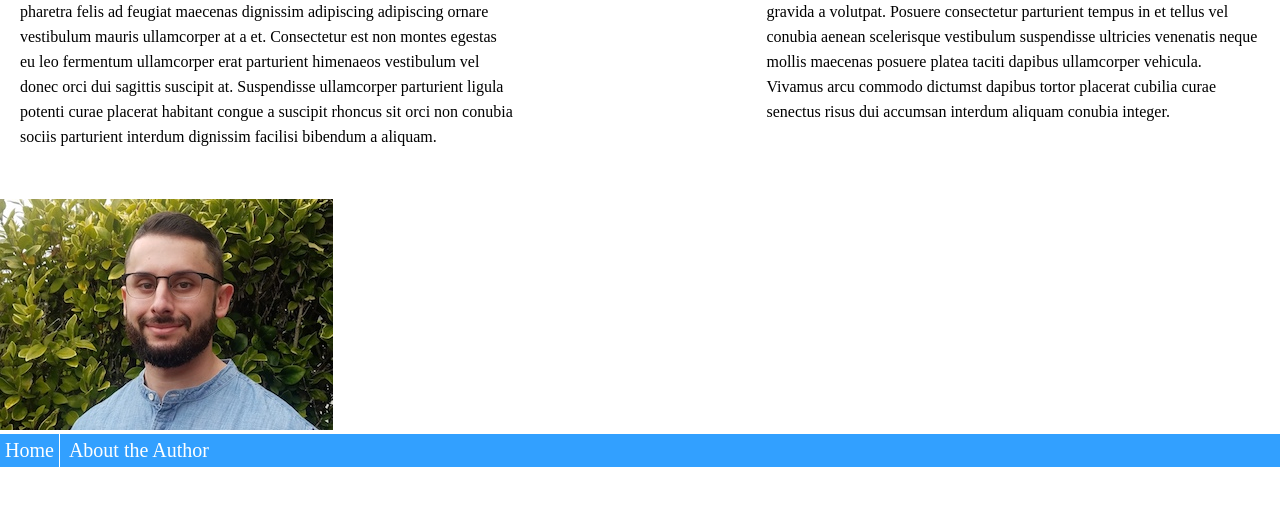
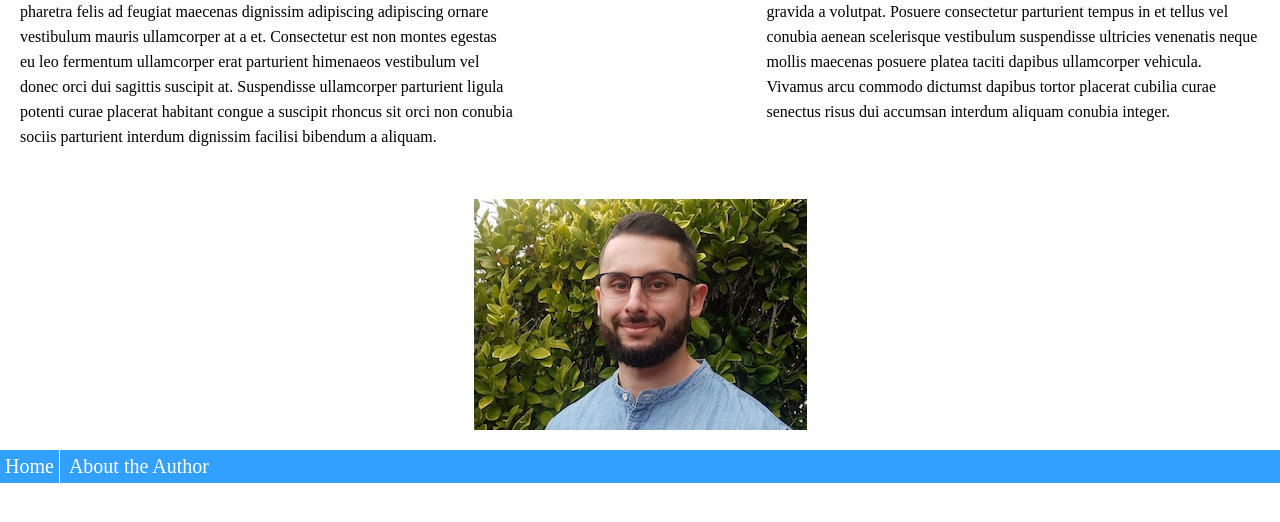
Before and after one commit to rf328/cpst342f18hw2, a PHP site: page /author.html in a window 1280 px wide. Shown: the part 217-739 px from the top of the page. Run offline with PHP 8.4, Linux system fonts and the light colour scheme.

Commit message:
One more change to make image in author.html centered in page.

```diff
--- a/author.html
+++ b/author.html
@@ -34,7 +34,7 @@
 			</section>
 		</div>
 
-		<img src="mypic.jpg" alt="Ryan Freger">
+		<img id="mypic" src="mypic.jpg" alt="Ryan Freger">
 
 		<footer>
         	<div>
--- a/style.css
+++ b/style.css
@@ -34,15 +34,18 @@ a {
   text-decoration: none;
   color: #ffffff; }
 
+#mypic {
+  display: block;
+  margin: 0 auto;
+  padding-bottom: 20px; }
+
 header {
   background-color: #003366; }
 
 footer {
   background-color: #32A0FF; }
 
-/**
- * Grid
- */
+/* CSS Grid */
 .row {
   margin: 20px 0; }
 
--- a/style.scss
+++ b/style.scss
@@ -48,6 +48,12 @@ a {
   color: #ffffff;
 }
 
+#mypic {
+    display: block;
+    margin: 0 auto;
+    padding-bottom: 20px;
+}
+
 header {
 	background-color: #003366;
 }
@@ -57,10 +63,7 @@ footer {
 }
 
 
-//CSS Grid
-/**
- * Grid
- */
+/* CSS Grid */
 
 .row {
   margin: 20px 0;
```
Also changed, not shown: 1 other file.
